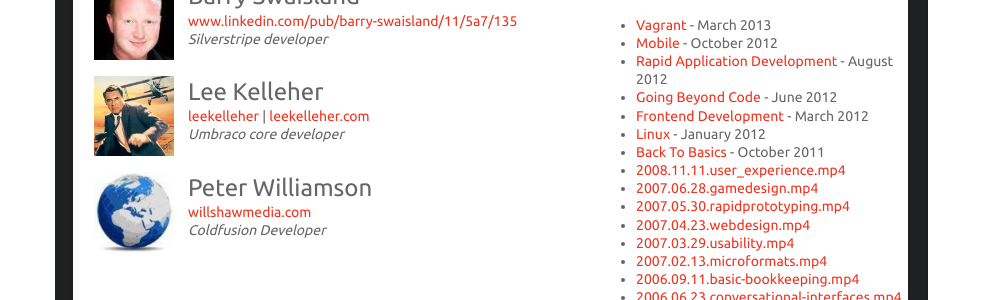
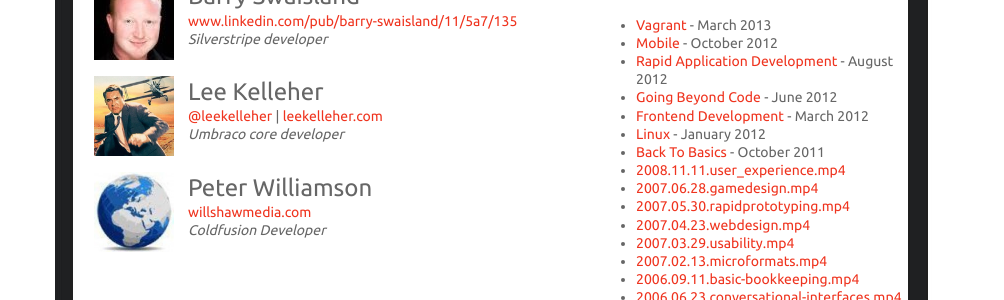
Before and after one commit to bristolskillswap/bristolskillswap.github.com, a Jekyll site: the page built from _posts/2012-07-18-rapid-application-development.html, in a window 1280 px wide. Shown: the part 544-844 px from the top of the page, without its empty margins (134-1138 px from the left). Built offline with Jekyll 4.4.1, drawn with Linux system fonts in a browser that asks for light colours; Markdown is read by kramdown in place of the engine named in the settings.

```diff
--- a/_layouts/default.html
+++ b/_layouts/default.html
@@ -100,8 +100,9 @@
 					</div>
 					<div class="profile">
 						<h3>{{ speaker.name }}</h3>
-						<a href="http://twitter.com/{{ speaker.handle }}">{{ speaker.handle }}</a>
-						{% if speaker.handle %} | {% endif %}
+						{% if speaker.handle %}
+						<a href="http://twitter.com/{{ speaker.handle }}">@{{ speaker.handle }}</a>
+						 | {% endif %}
 						<a href="http://{{ speaker.website }}">{{ speaker.website }}</a>
 						<br />
 						<em>{{ speaker.about }}</em>
```
Also changed, not shown: _posts/2013-02-03-vagrant.html (+11 -0 lines).
